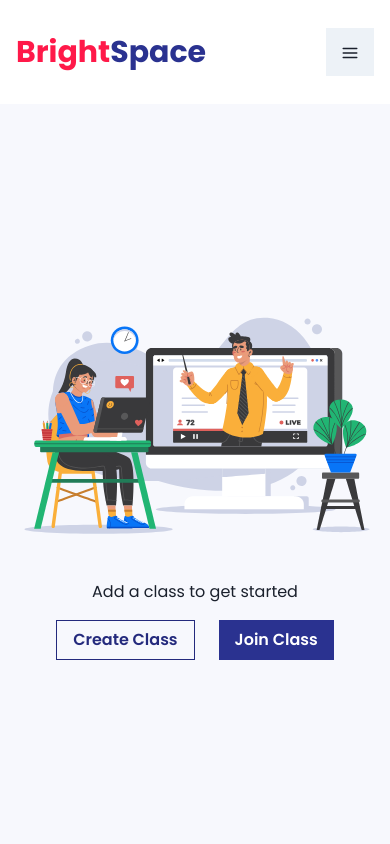
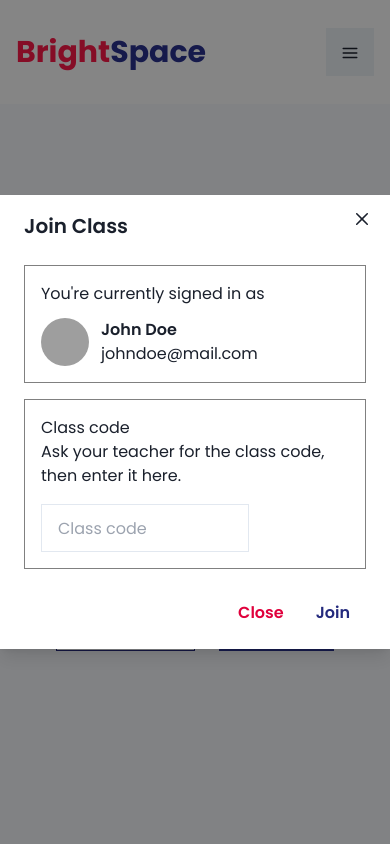
Before and after one commit to aticmahbub/bright-space, a React (Vite) app in the folder bright-space-client/: page /classroom in a window 390 px wide. Both pictures are taken after a click on the button "Join Class". Shown: the top 844 px of the page. Built offline with nearby package versions, Linux system fonts and the light colour scheme; grey boxes are pictures that could not be loaded.

Commit message:
added join class modal component

```diff
--- /dev/null
+++ b/bright-space-client/src/components/JoinClsModal/JoinClsModal.jsx
@@ -0,0 +1,52 @@
+import {
+    Modal,
+    ModalOverlay,
+    ModalContent,
+    ModalHeader,
+    ModalFooter,
+    ModalBody,
+    ModalCloseButton,
+    Button,
+    Box,
+    Text,
+    Avatar,
+    NumberInput,
+    NumberInputField,
+} from '@chakra-ui/react'
+
+const ModalPrimary = ({ title, isOpen, onClose }) => {
+    return (
+        <Modal onClose={onClose} isOpen={isOpen} isCentered>
+            <ModalOverlay />
+            <ModalContent rounded='none'>
+                <ModalHeader>{title}</ModalHeader>
+                <ModalCloseButton />
+                <ModalBody>
+                    <Box border='1px' borderColor='gray' p='4'>
+                        <Text>You&apos;re currently signed in as</Text>
+                        <Box display='flex' gap='3' mt='3'>
+                            <Avatar size='md' name='Ryan Florence' src='https://bit.ly/ryan-florence' />
+                            <Box>
+                                <Text fontWeight='600'>John Doe</Text>
+                                <Text>johndoe@mail.com</Text>
+                            </Box>
+                        </Box>
+                    </Box>
+                    <Box border='1px' borderColor='gray' p='4' mt='4'>
+                        <Text>Class code</Text>
+                        <Text>Ask your teacher for the class code, then enter it here.</Text>
+                        <NumberInput size='lg' maxW={52} min={7} mt='4'>
+                            <NumberInputField placeholder='Class code' rounded='none' fontSize='medium' />
+                        </NumberInput>
+                    </Box>
+                </ModalBody>
+                <ModalFooter>
+                    <Button onClick={onClose} colorScheme='primary' rounded='none' variant='ghost'>Close</Button>
+                    <Button colorScheme='secondary' rounded='none' variant='ghost'>Join</Button>
+                </ModalFooter>
+            </ModalContent>
+        </Modal>
+    );
+};
+
+export default ModalPrimary;
--- a/bright-space-client/src/pages/ClassRoom/ClassRoom.jsx
+++ b/bright-space-client/src/pages/ClassRoom/ClassRoom.jsx
@@ -1,16 +1,20 @@
 import classroom from '../../Lotties/classroom.json'
-import { Box, Button, Text } from "@chakra-ui/react";
+import { Box, Button, Text, useDisclosure } from "@chakra-ui/react";
 import Lottie from "lottie-react";
+import ModalPrimary from '../../components/JoinClsModal/JoinClsModal';
 
 const ClassRoom = () => {
+    const { isOpen, onOpen, onClose } = useDisclosure()
+
     return (
         <Box className='h-[calc(100vh-101px)]'>
+            <ModalPrimary title='Join Class' isOpen={isOpen} onClose={onClose} />
             <Box h='full' display='flex' gap='8' alignItems='center' justifyContent='center' flexDir='column'>
-                <Lottie className='w-96' animationData={classroom} />
+                <Lottie className='w-full md:w-96' animationData={classroom} />
                 <Box>
                     <Text textAlign='center' mb='4'>Add a class to get started</Text>
                     <Button colorScheme='secondary' rounded='none' variant='outline'>Create Class</Button>
-                    <Button colorScheme='secondary' rounded='none' ml='6'>Join Class</Button>
+                    <Button onClick={onOpen} colorScheme='secondary' rounded='none' ml='6'>Join Class</Button>
                 </Box>
             </Box>
         </Box>
```
